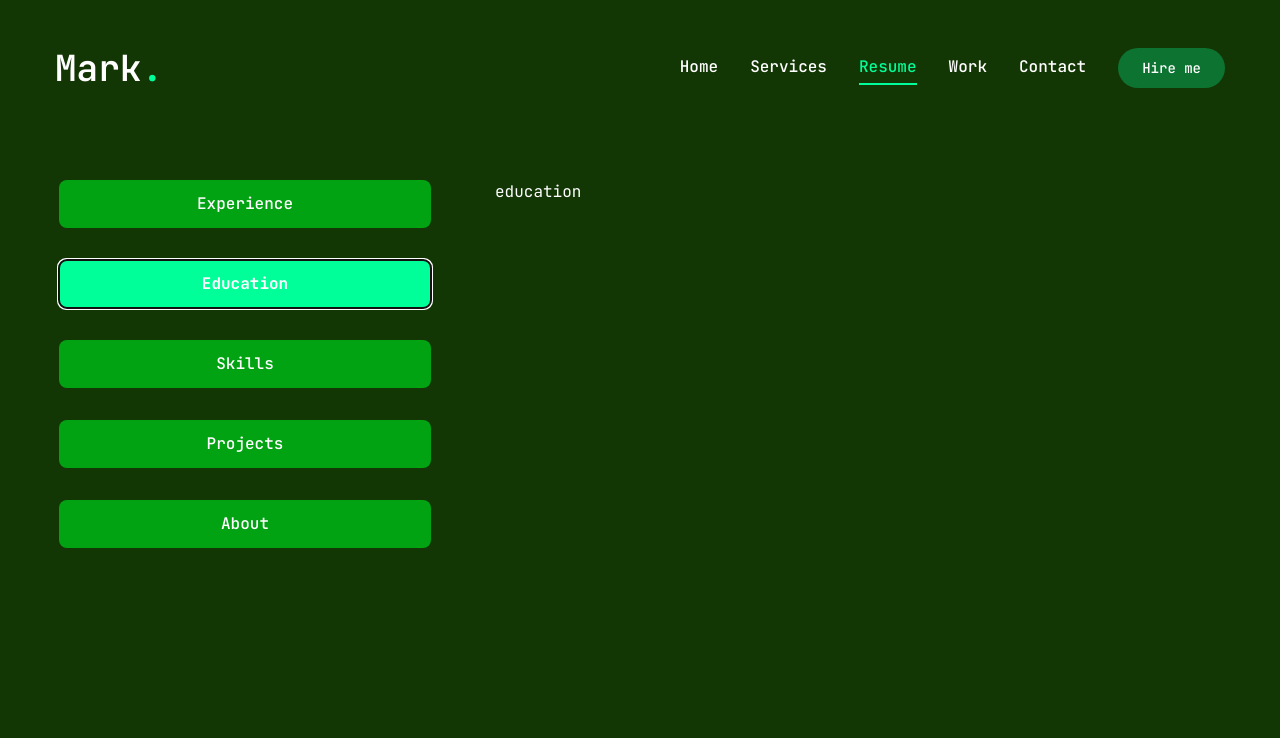
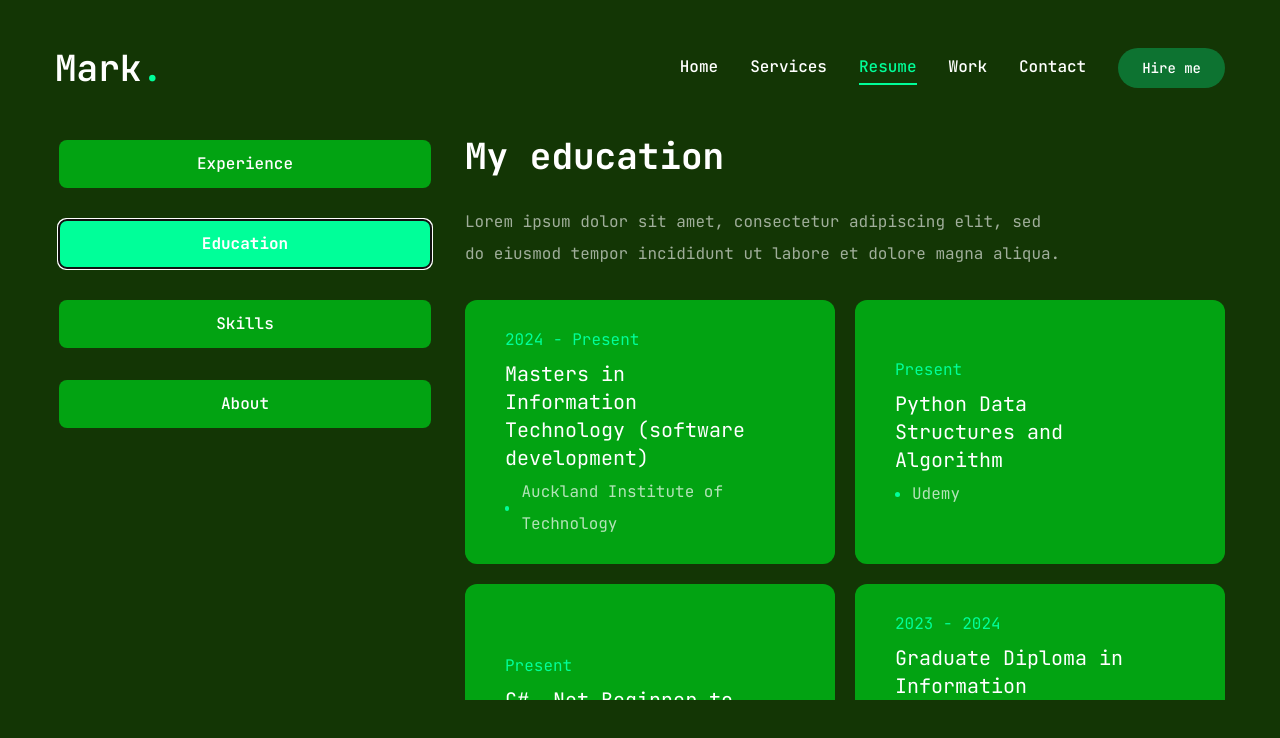
Before and after one commit to marktmng/mark-portfolio, a Next.js app: page /resume in a window 1280 px wide. Both pictures are taken after a click on the tab "Education". Shown: the top 738 px of the page. Built offline with nearby package versions, Linux system fonts and the light colour scheme.

Commit message:
resume page finish now need to start service page

```diff
--- a/app/resume/page.jsx
+++ b/app/resume/page.jsx
@@ -13,6 +13,12 @@
 import { SiNextdotjs, SiTailwindcss } from "react-icons/si";
 
 import { ScrollArea } from "@/components/ui/scroll-area";
+import {
+  Tooltip,
+  TooltipContent,
+  TooltipProvider,
+  TooltipTrigger,
+} from "@radix-ui/react-tooltip";
 import { motion } from "framer-motion";
 
 // about data
@@ -31,7 +37,7 @@
     },
     {
       fieldName: "Experience",
-      fieldValue: "12 years",
+      fieldValue: "12+",
     },
     {
       fieldName: "Skype",
@@ -124,37 +130,37 @@
     "Lorem ipsum dolor sit amet, consectetur adipiscing elit, sed do eiusmod tempor incididunt ut labore et dolore magna aliqua.",
   skillList: [
     {
-      icons: <FaHtml5 />,
+      icon: <FaHtml5 />,
       name: "html 5",
     },
     {
-      icons: <FaCss3 />,
+      icon: <FaCss3 />,
       name: "css 3",
     },
     {
-      icons: <FaJs />,
+      icon: <FaJs />,
       name: "javascript",
     },
     {
-      icons: <FaReact />,
-      name: "javasreact.jscript",
+      icon: <FaReact />,
+      name: "React.js",
     },
 
     {
-      icons: <FaFigma />,
+      icon: <FaFigma />,
       name: "figma",
     },
     {
-      icons: <FaNodeJs />,
+      icon: <FaNodeJs />,
       name: "node.js",
     },
 
     {
-      icons: <SiNextdotjs />,
+      icon: <SiNextdotjs />,
       name: "node.js",
     },
     {
-      icons: <SiTailwindcss />,
+      icon: <SiTailwindcss />,
       name: "tailwind.css",
     },
   ],
@@ -173,13 +179,13 @@
       <div className="container mx-auto">
         <Tabs
           defaultValue="experience"
-          className="flex flex-col xl:flex-row gap-[60px]"
+          className="flex flex-col xl:flex-row gap-[30px] "
         >
-          <TabsList className="flex flex-col w-full max-w-[380px] max-auto xl:mx-0 gap-8">
+          <TabsList className="flex flex-col w-full max-w-[380px] mx-auto xl:mx-0 gap-8">
             <TabsTrigger value="experience">Experience</TabsTrigger>
             <TabsTrigger value="education">Education</TabsTrigger>
             <TabsTrigger value="skills">Skills</TabsTrigger>
-            <TabsTrigger value="projects">Projects</TabsTrigger>
+            {/* <TabsTrigger value="projects">Projects</TabsTrigger> */}
             <TabsTrigger value="about">About</TabsTrigger>
           </TabsList>
 
@@ -192,13 +198,13 @@
                 <p className="max-w-[600px] text-white/60 mx-auto xl:mx-0">
                   {experience.description}
                 </p>
-                <ScrollArea className="h-[350px] w-full">
+                <ScrollArea className="h-[400px] w-full">
                   <ul className="grid grid-cols-1 lg:grid-cols-2 gap-[20px]">
                     {experience.items.map((item, index) => {
                       return (
                         <li
                           key={index}
-                          className="bg-[#02a312] h-[184px] py-6 px-10 rounded-xl
+                          className="bg-[#02a312] w-full h-full py-6 px-10 rounded-xl
                         flex flex-col justify-center items-center lg:items-start gap-1"
                         >
                           <span className="text-accent">{item.duration}</span>
@@ -210,7 +216,7 @@
                           </h3>
                           <div className="flex items-center gap-3">
                             {/* dot */}
-                            <span className="w-[6px] h-[6px] rounded-full"></span>
+                            <span className="w-[6px] h-[6px] rounded-full bg-accent"></span>
                             <p className="text-white/70">{item.company}</p>
                           </div>
                         </li>
@@ -222,19 +228,103 @@
             </TabsContent>
             {/* education */}
             <TabsContent value="education" className="w-full">
-              education
+              <div className="flex flex-col gap-[30px] text-center xl:text-left">
+                <h3 className="text-4xl font-bold">{education.title}</h3>
+                <p className="max-w-[600px] text-white/60 mx-auto xl:mx-0">
+                  {education.description}
+                </p>
+                <ScrollArea className="h-[400px] w-full">
+                  <ul className="grid grid-cols-1 lg:grid-cols-2 gap-[20px]">
+                    {education.items.map((item, index) => {
+                      return (
+                        <li
+                          key={index}
+                          className="bg-[#02a312] h-full py-6 px-10 rounded-xl
+                        flex flex-col justify-center items-center lg:items-start gap-1"
+                        >
+                          <span className="text-accent">{item.duration}</span>
+                          <h3
+                            className="text-xl max-w-[260px] min-h-[60px]
+                          text-center lg:text-left"
+                          >
+                            {item.degree}
+                          </h3>
+                          <div className="flex items-center gap-3">
+                            {/* dot */}
+                            <span className="w-[5px] h-[5px] rounded-full bg-accent"></span>
+                            <p className="text-white/70">{item.institute}</p>
+                          </div>
+                        </li>
+                      );
+                    })}
+                  </ul>
+                </ScrollArea>
+              </div>
             </TabsContent>
             {/* skills */}
             <TabsContent value="skills" className="w-full">
-              skills
+              <div className="flex flex-col gap-[30px]">
+                <div className="flex flex-col gap-[30px] text-center xl:text-left">
+                  <h3 className="text-4xl font-bold">{skills.title}</h3>
+                  <p className="max-w-[600px] text-white/60 mx-auto xl:mx-0">
+                    {skills.description}
+                  </p>
+                </div>
+                <ul className="grid grid-cols-2 sm:grid-cols-3 md:grid-cols-4 gap-[30px] gap-4">
+                  {skills.skillList.map((skill, index) => {
+                    return (
+                      <li key={index}>
+                        <TooltipProvider delayDuration={100}>
+                          <Tooltip>
+                            <TooltipTrigger className="w-full h-[150px] bg-[#02a312] items-center flex justify-center group rounded-xl">
+                              <div
+                                className="text-5xl group-hover:text-accent
+                              transition-all duration-300"
+                              >
+                                {skill.icon}
+                              </div>
+                            </TooltipTrigger>
+                            <TooltipContent>
+                              <p>{skill.name}</p>
+                            </TooltipContent>
+                          </Tooltip>
+                        </TooltipProvider>
+                      </li>
+                    );
+                  })}
+                </ul>
+              </div>
             </TabsContent>
             {/* projects */}
-            <TabsContent value="projects" className="w-full">
+            {/* <TabsContent value="projects" className="w-full">
               projects
-            </TabsContent>
+            </TabsContent> */}
             {/* about */}
-            <TabsContent value="about" className="w-full">
-              about
+            <TabsContent
+              value="about"
+              className="w-full text-center xl:text-left"
+            >
+              <div className="flex flex-col gap-[30px]">
+                <h3 className="text-4xl font-bold">{about.title}</h3>
+                <p className="max-w-[500px] text-white/60 mx-auto xl:mx-0">
+                  {about.description}
+                </p>
+                <ul className="grid grid-cols-1 xl:grid-cols-2 gap-y-5 max-w-[80vh] mx-auto xl:mx-0">
+                  {about.info.map((item, index) => {
+                    return (
+                      <li
+                        key={index}
+                        className="flex items-center justify-center xl:justify-start gap-4"
+                      >
+                        {/* dot */}
+                        {/* <span className="w-[5px] h-[5px] rounded-full bg-accent"></span> */}
+                        <span className="text-white/60">{item.fieldName}</span>
+                        <span className="text-xl">{item.fieldValue}</span>
+                      </li>
+                    );
+                  })}
+                </ul>
+              </div>
             </TabsContent>
           </div>
         </Tabs>
@@ -244,4 +334,3 @@
 };
 
 export default Resume;
-// video watched 2:01:01 service page missed
```
